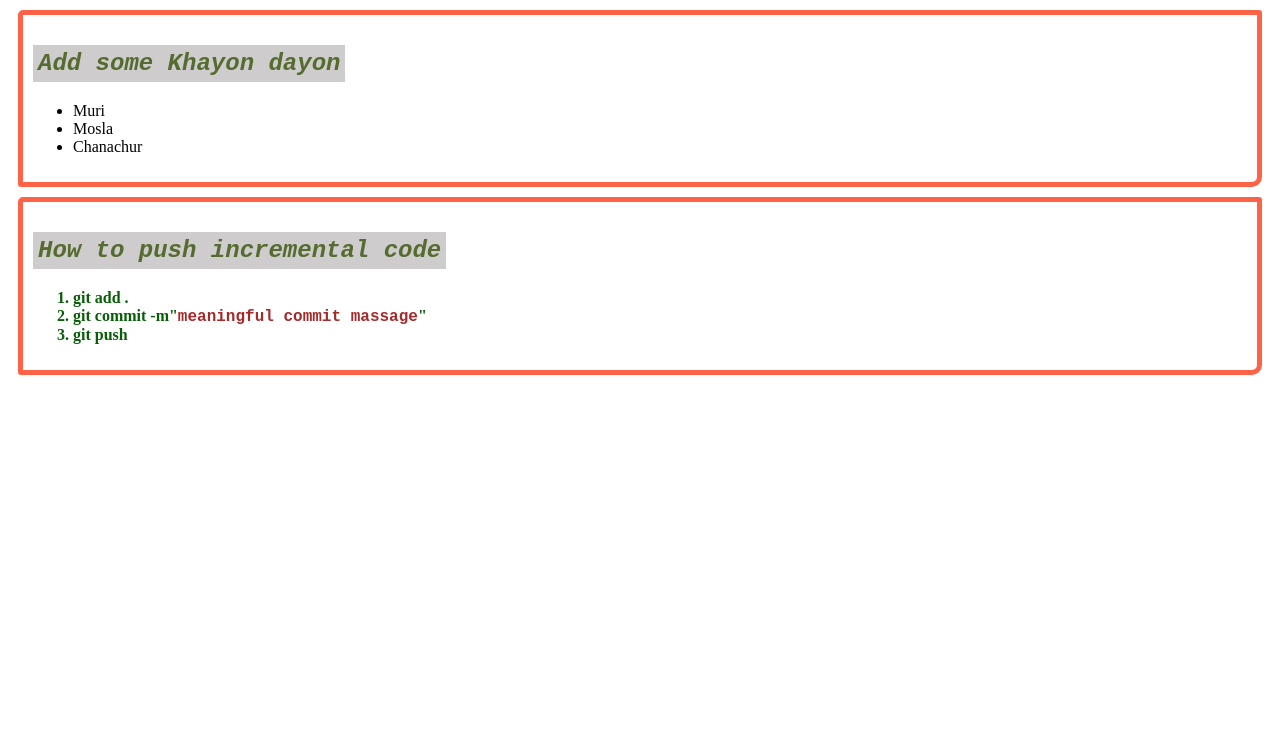
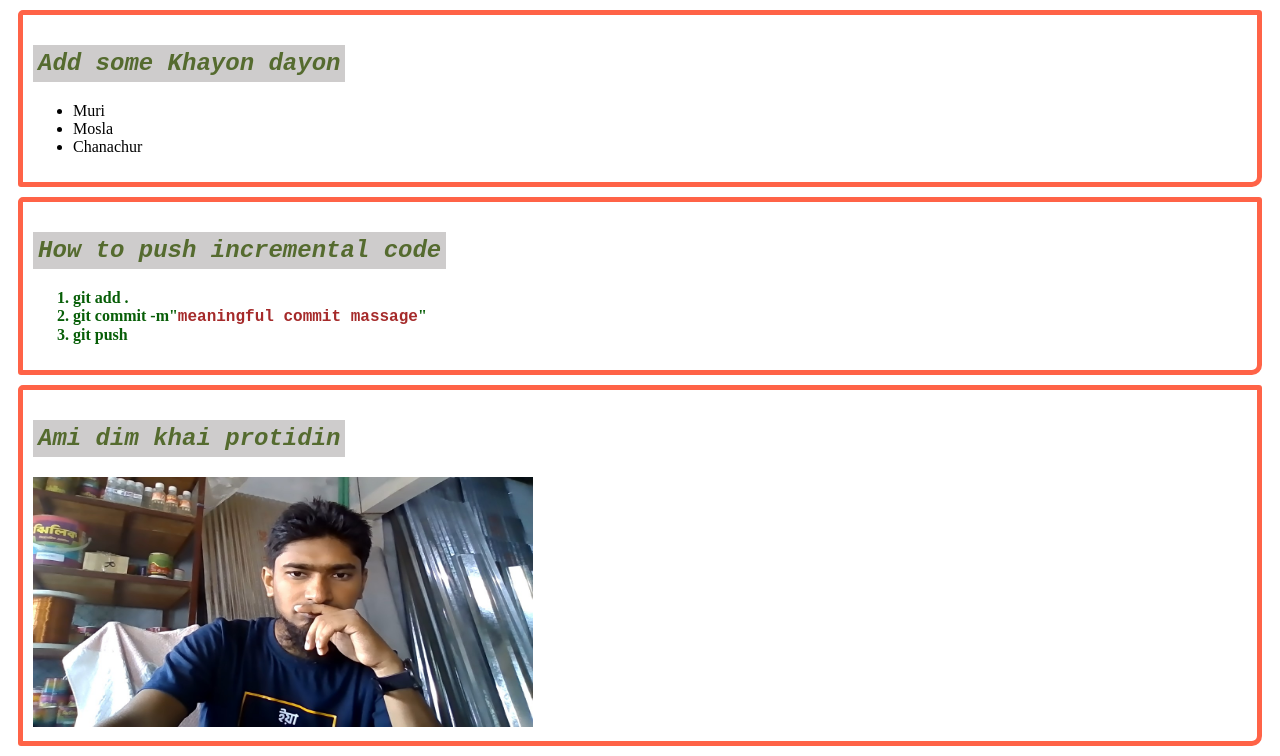
Before and after one commit to Saad7528/my-first-website, a plain HTML site: page index.html in a window 1280 px wide. Shown: the part 745-1501 px from the top of the page. Before the commit the page ends 1130 px from the top, so only its background shows below. Drawn offline with Linux system fonts and the light colour scheme.

Commit message:
add a saad picture

```diff
--- a/index.html
+++ b/index.html
@@ -46,7 +46,14 @@
             <li class="gitpush">git add .</li>
             <li class="gitpush">git commit -m"<span style="color: brown; font-family:'Courier New', Courier, monospace;">meaningful commit massage</span>"</li>
             <li class="gitpush">git push</li>
+
         </ol>
+
+    </div>
+
+    <div>
+        <h2>Ami dim khai protidin</h2>
+        <img src="image/saad (2).jpg" alt="Saad" height="250" width="500">
     </div>
 
 
```
Also changed, not shown: image/saad (2).jpg (added).
